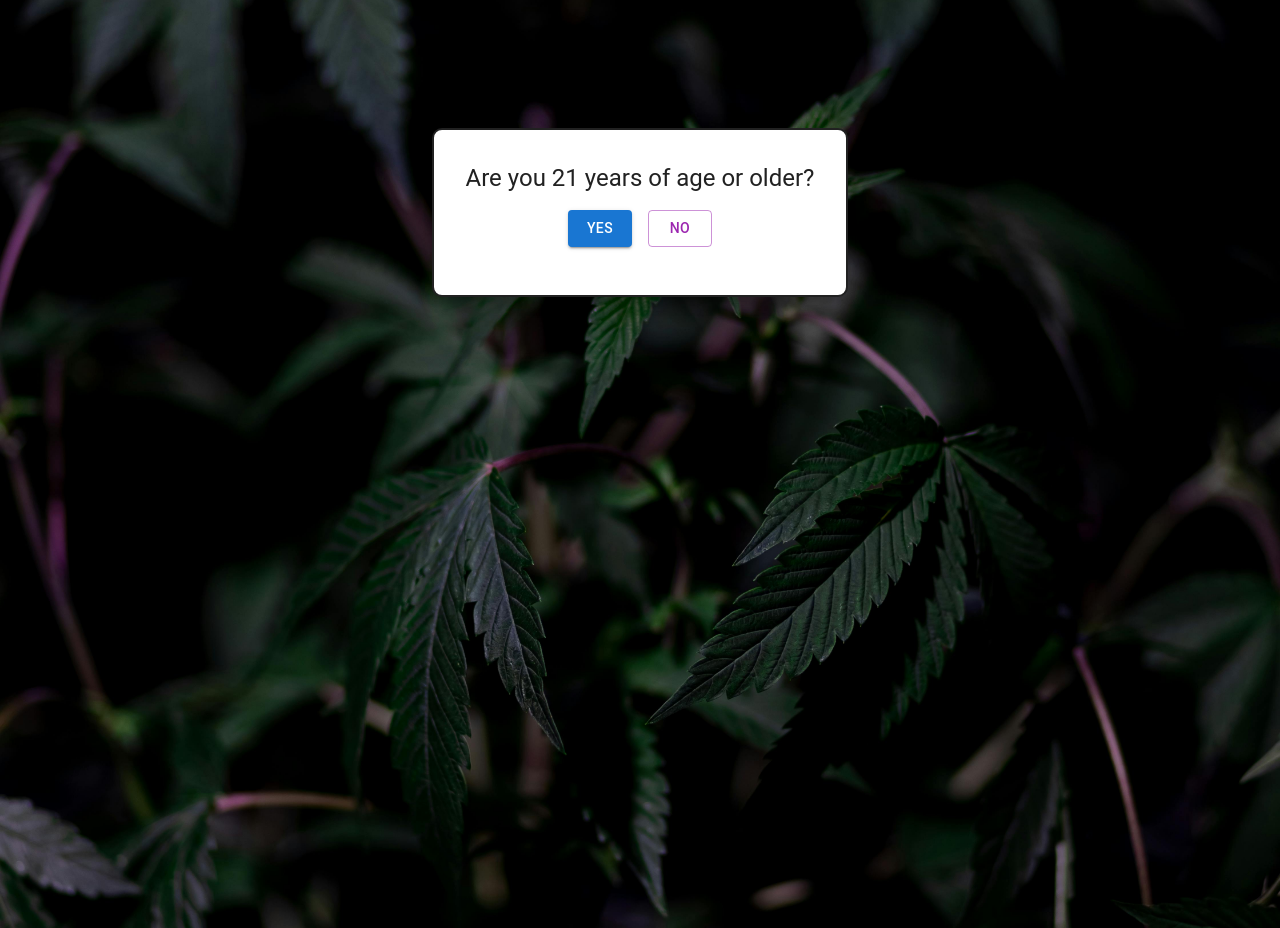
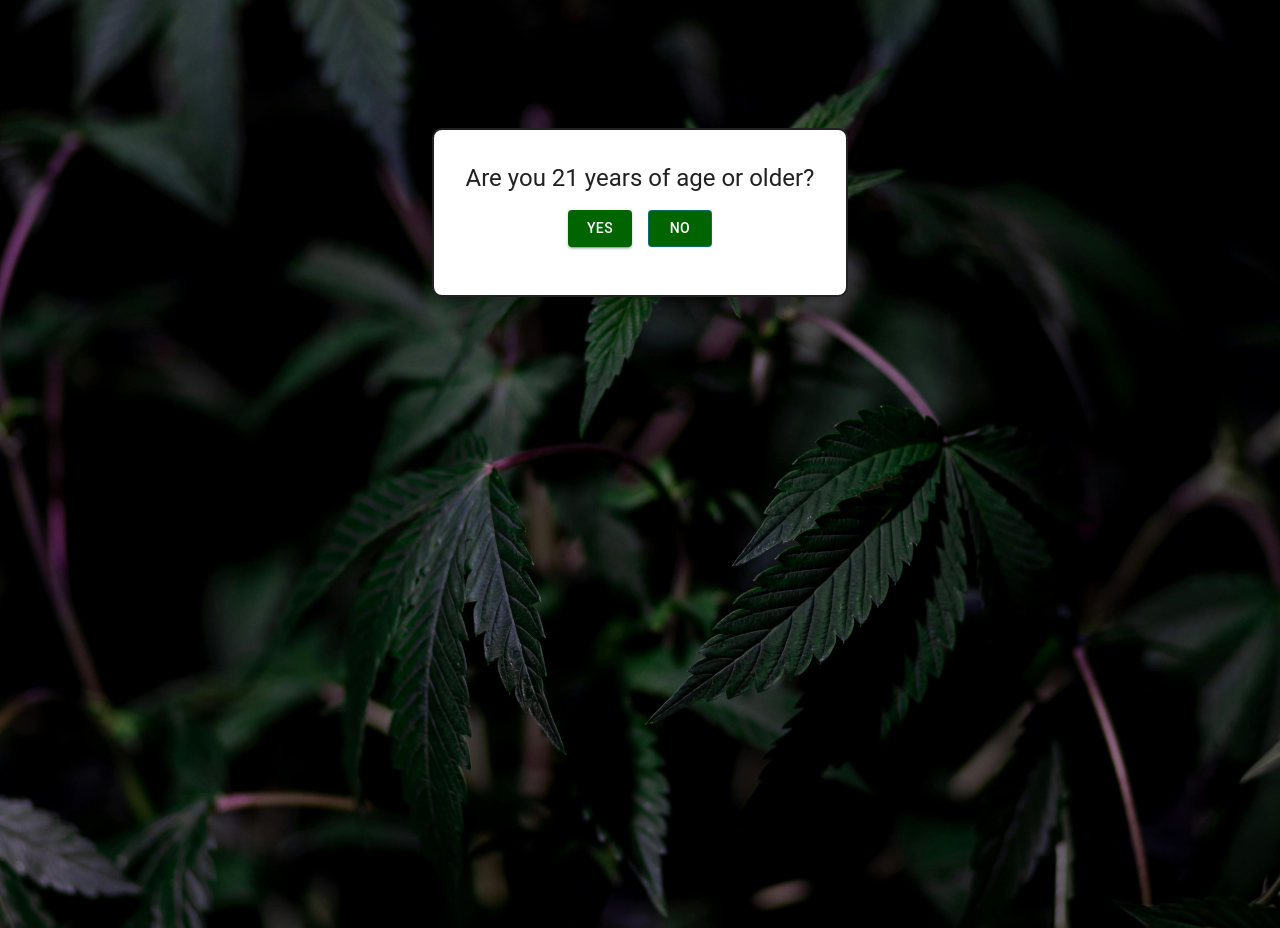
Before and after one commit to TimL94/BlockBudsters, a React (Vite) app in the folder client/: page /Contact in a window 1280 px wide. Built offline with nearby package versions, Linux system fonts and the light colour scheme.

Commit message:
minor ui fixes

```diff
--- a/client/src/App.jsx
+++ b/client/src/App.jsx
@@ -82,10 +82,24 @@ function App() {
             <Typography variant="h5" gutterBottom>
               Are you 21 years of age or older?
             </Typography>
-            <Button onClick={handleYes} variant="contained" color="primary" sx={{ m: 1 }}>
+            <Button onClick={handleYes} variant="contained" sx={{
+               m: 1,
+               backgroundColor: '#006400',
+                                    '&:hover': {
+                                            backgroundColor: '#004d00', // even darker on hover
+                                    },
+              color: 'white',
+               }}>
               Yes
             </Button>
-            <Button onClick={handleNo} variant="outlined" color="secondary" sx={{ m: 1 }}>
+            <Button onClick={handleNo} variant="outlined" sx={{
+               m: 1,
+               backgroundColor: '#006400',
+                                    '&:hover': {
+                                            backgroundColor: '#004d00', // even darker on hover
+                                    },
+              color: 'white',
+               }}>
               No
             </Button>
           </CardContent>
@@ -103,7 +117,7 @@ function App() {
         >
         <Card
         sx={{
-          maxWidth: 400,
+          maxWidth: '75vw',
           p: 2,
           border: 2,
           borderRadius: 2.5,
--- a/client/src/pages/Contact.jsx
+++ b/client/src/pages/Contact.jsx
@@ -14,21 +14,12 @@ function Contact() {
         <Box sx={{ flexGrow: 1, padding: 2, display: 'flex', justifyContent: 'center', alignItems: 'center', flexDirection: 'column' }}>
             <Grid container spacing={3} justifyContent='center'>
                 <Grid item  md={6} xs={10}>
-                    <Card
-                        sx={{
-                            border: 2,
-                            borderRadius: 5,
-                            minHeight: '200px',
-                            mt: 2
-                    }}
-                        raised= 'true'
-                        >
-                        <CardHeader title='Store Contact Info' />
-                        <CardContent>
-                            <Typography variant="body1">Phone: 000-000-0000</Typography>
-                            <Typography variant="body1">Email: test@test.com</Typography>
-                        </CardContent>
-                    </Card>
+                    <Typography sx={{ mb: 2, mt: 2, color:'white' }}>
+                        <h2>Contact Information</h2>
+                    </Typography>
+                <Typography variant="body1">Phone: 000-000-0000</Typography>
+                <Typography variant="body1">Email: test@test.com</Typography>
+                <Typography variant="body1">Address: 000 somthing ST, 00000, ME</Typography>
                 </ Grid>
             </Grid>
         </Box>
```
